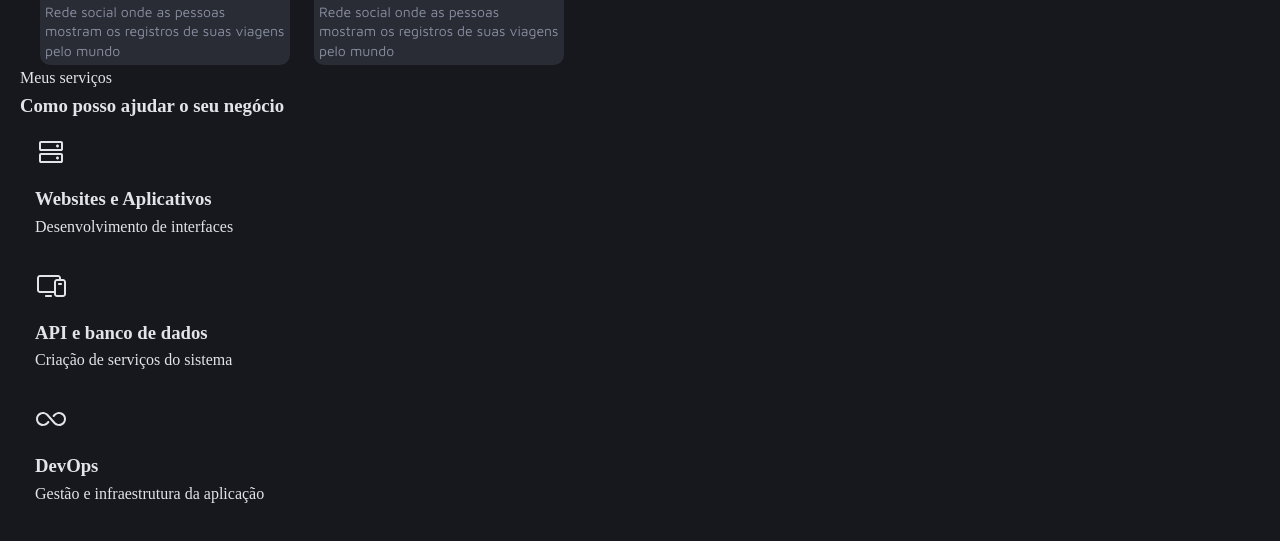
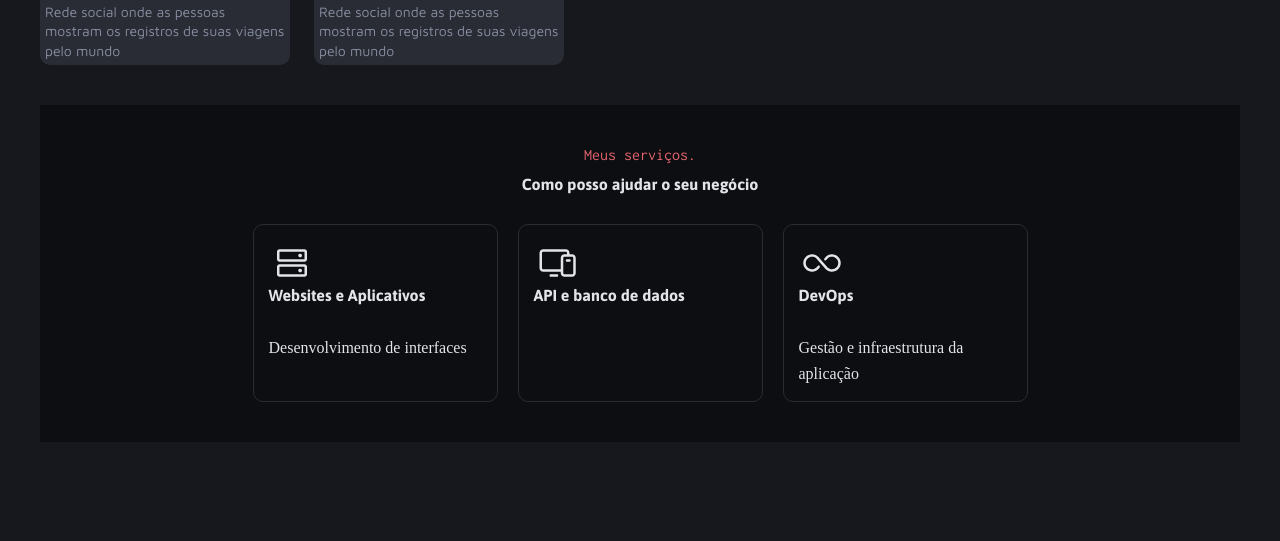
Before and after one commit to johnMFC/portif-lio, a plain HTML site: page index/index.html in a window 1280 px wide. Shown: the part 1185-1726 px from the top of the page. Drawn offline with Linux system fonts and the light colour scheme.

Commit message:
concluindo_section

```diff
--- a/index/index.html
+++ b/index/index.html
@@ -19,7 +19,6 @@
         </div>
         <div>
             <nav>
-
                 <a href="https://github.com/johnMFC"><img src="../assets/image/icons/GitHub.svg" alt="GitHub">GitHub</a>
                 <a href="#"><img src="../assets/image/icons/HTML.svg" alt="HTML">HTML</a>
                 <a href="#"><img src="../assets/image/icons/CSS.svg" alt="CSS">CSS</a>
@@ -70,25 +69,27 @@
                registros de suas viagens pelo mundo</p>
          </div>
         </div>
-        <section>
-            <p>Meus serviços</p>
+       <section class="services">
+            <h4>Meus serviços.</h4>
             <h3>Como posso ajudar o seu negócio</h3>
-            <div class="card_secondary">
+            <div class="contenier_secondary">
+            <div class="services-card">
                 <img src="../assets/image/icons/HardDrives.svg" alt="">
                 <h3>Websites e Aplicativos</h3>
                 <p>Desenvolvimento de interfaces</p>
             </div>
-            <div class="card_secondary">
+            <div class="services-card">
                 <img src="../assets/image/icons/Devices.svg" alt="">
                 <h3>API e banco de dados</h3>
-                <p>Criação de serviços do sistema </p>
             </div>
-            <div class="card_secondary">
+            <div class="services-card">
                 <img src="../assets/image/icons/Infinity.svg" alt="">
                 <h3>DevOps</h3>
                 <p>Gestão e infraestrutura da aplicação</p>
             </div>
-        </section>
+        </div>
+       </section>
     </main>
+
 </body>
 </html>
--- a/style/global.css
+++ b/style/global.css
@@ -44,12 +44,12 @@ body{
 
 main{
   padding: 40px 20px;
-  background-color: var(--gray-200);
   color: var(--gray-600);
 }
 
 .container{
    display: grid;
+   background-color: var(--gray-200);
    grid-template-columns: repeat(auto-fit, minmax(250px,24px));
    gap: 24px;
    max-width: 1200px;
@@ -91,6 +91,47 @@ main{
 
 /*section/footer*/
 
-section .card_secondary {
+section{
+    max-width: 1200px;
+    margin: 40px auto;
+    text-align: center;
+    padding: 40px 20px;
+    background: var(--gray-100);
+}
+
+.services h4{
+  font:var(--h3-subtitle);
+  margin-bottom: 10px;
+  color: #E3646E;
+}
+
+.services h3{
+ font: var(--h3-title);
+ margin-bottom: 30px;
+ color: var(--gray-600);
+}
+
+.contenier_secondary{
+  display: flex;
+  justify-content: center;
+  gap: 20px;
+}
+
+.services-card{
+  background: var(--gray-100);
+  border-radius: 10px;
+  overflow: hidden;
+  width: 245px;
   padding: 15px;
+  text-align: left;
+  transition: transform 0.3s ease;
+  border: 1px solid var(--gray-300);
+
 }
+
+.services-card img{
+  width:40px;
+  height: 40px;
+  margin: 3px;
+  color: #BB72E9;
+}
--- a/style/header.css
+++ b/style/header.css
@@ -62,7 +62,7 @@ span{
 .cabecalho p{
 
     font: var(--text-sm);
-    color: var(--gray-400);
+    color: var(--gray-100);
     display: -webkit-box; /* Permite limitar o número de linhas */
     -webkit-line-clamp: 2; /* Limita a 2 linhas */
     -webkit-box-orient: vertical;
@@ -112,6 +112,21 @@ nav a:hover img{
 /*Responsividade*/
 
 @media (max-width:728px){
+   .services {
+        /* MUDANÇA: Ajustei padding para 30px 15px em mobile para manter proporção com o aumento */
+        padding: 30px 15px;
+    }
+
+    .services h4 {
+        font-size: 14px;
+    }
+
+    .services h3 {
+        font-size: 14px;
+        margin-bottom: 10px;
+    }
+
+
     header{
         padding: 30px 15px;
     }
```
